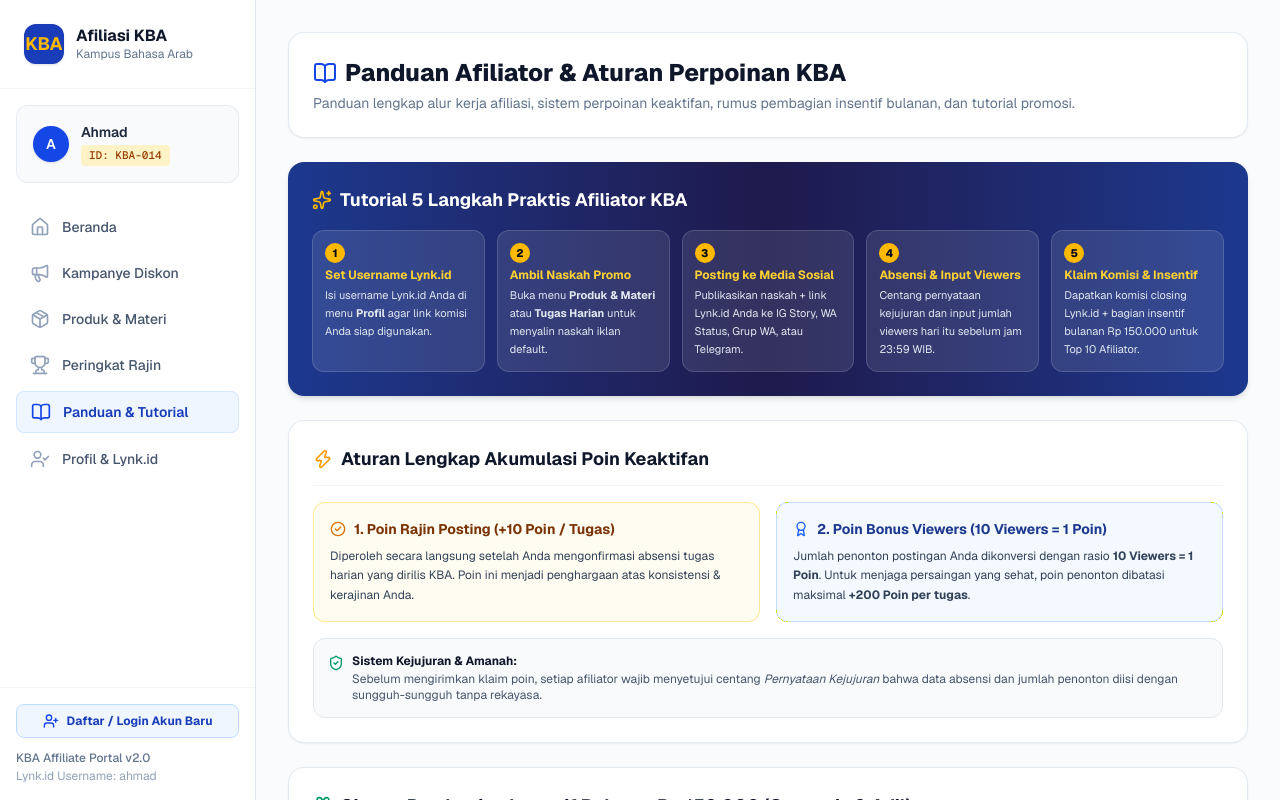
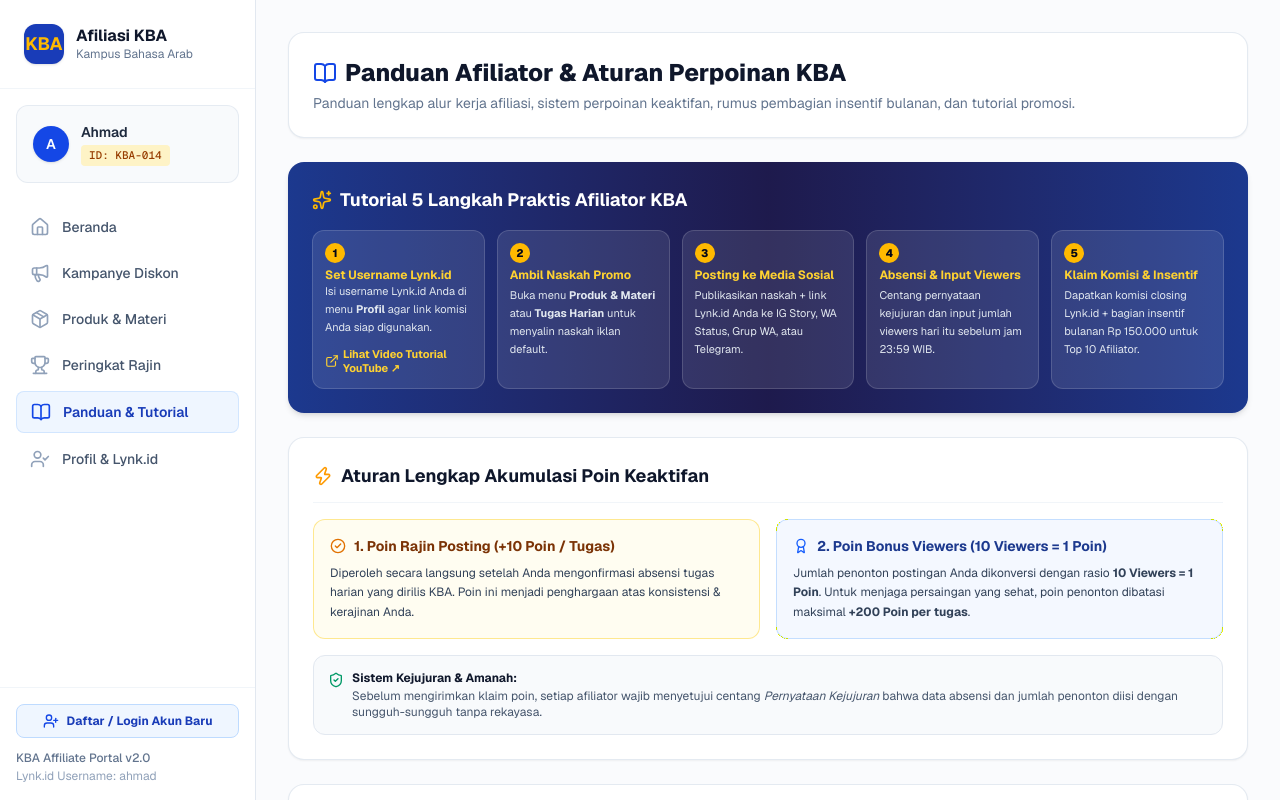
Before and after one commit to mozakki99/kba-affiliate, a Next.js app: page /panduan in a window 1280 px wide. Shown: the top 800 px of the page. Built offline with nearby package versions, Linux system fonts and the light colour scheme.

Commit message:
docs(panduan): add YouTube tutorial link https://youtu.be/cL6d0-278VA to step 1

```diff
--- a/src/app/panduan/page.tsx
+++ b/src/app/panduan/page.tsx
@@ -19,6 +19,7 @@ import {
   DollarSign,
   Calculator,
   ArrowRight,
+  ExternalLink,
 } from 'lucide-react';
 import Link from 'next/link';
 
@@ -61,7 +62,8 @@ export default function PanduanPage() {
             </div>
 
             <div className="grid grid-cols-1 sm:grid-cols-5 gap-3 text-xs">
-              <div className="bg-white/10 p-3 rounded-xl border border-white/15 space-y-1">
+              <div className="bg-white/10 p-3 rounded-xl border border-white/15 space-y-1.5 flex flex-col justify-between">
+                <div>
                   <span className="w-5 h-5 rounded-full bg-amber-400 text-slate-950 font-extrabold flex items-center justify-center text-[11px] mb-1">
                     1
                   </span>
@@ -69,6 +71,16 @@ export default function PanduanPage() {
                   <p className="text-slate-200 text-[11px] leading-relaxed">
                     Isi username Lynk.id Anda di menu <strong>Profil</strong> agar link komisi Anda siap digunakan.
                   </p>
+                </div>
+                <a
+                  href="https://youtu.be/cL6d0-278VA"
+                  target="_blank"
+                  rel="noreferrer"
+                  className="inline-flex items-center gap-1 text-[11px] font-bold text-amber-300 hover:text-amber-200 hover:underline pt-1"
+                >
+                  <ExternalLink className="w-3.5 h-3.5 text-amber-300 shrink-0" />
+                  <span>Lihat Video Tutorial YouTube ↗</span>
+                </a>
               </div>
 
               <div className="bg-white/10 p-3 rounded-xl border border-white/15 space-y-1">
```
Lines whose indentation alone changed are shown as unchanged.
